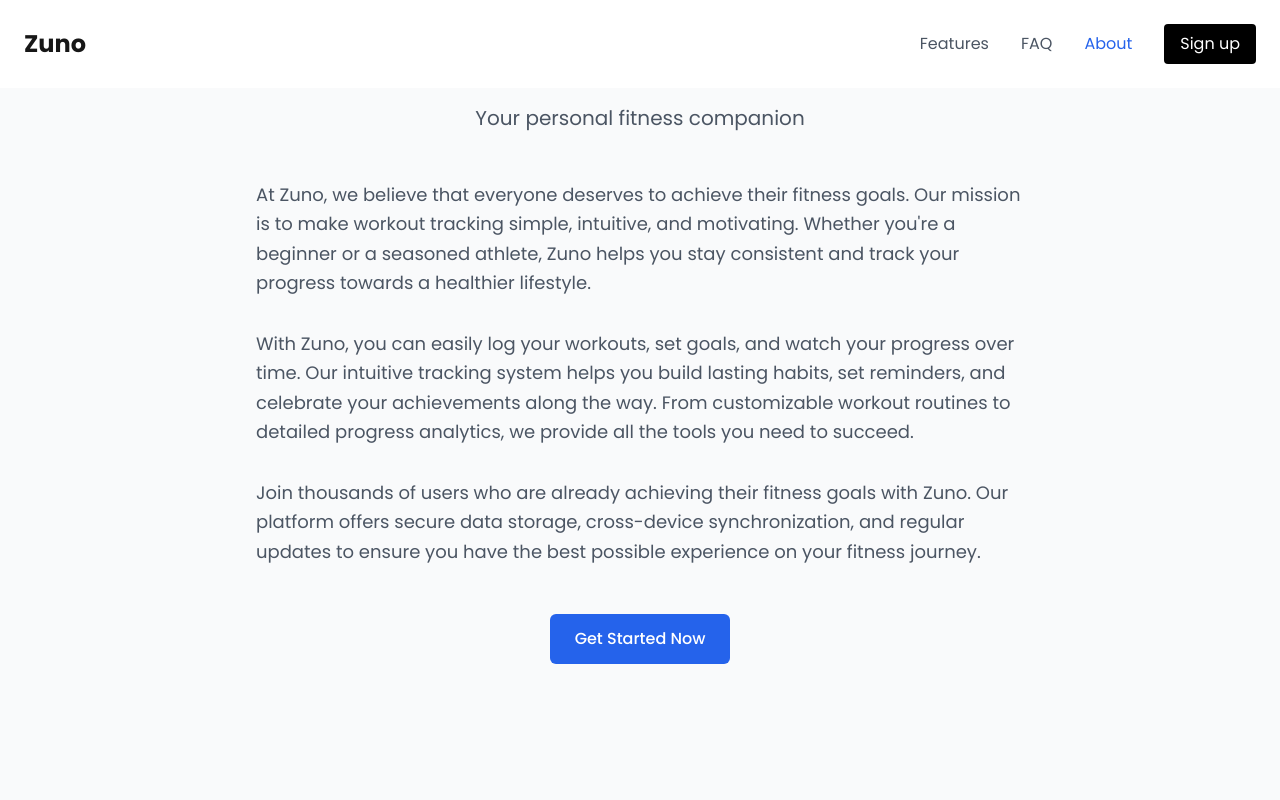
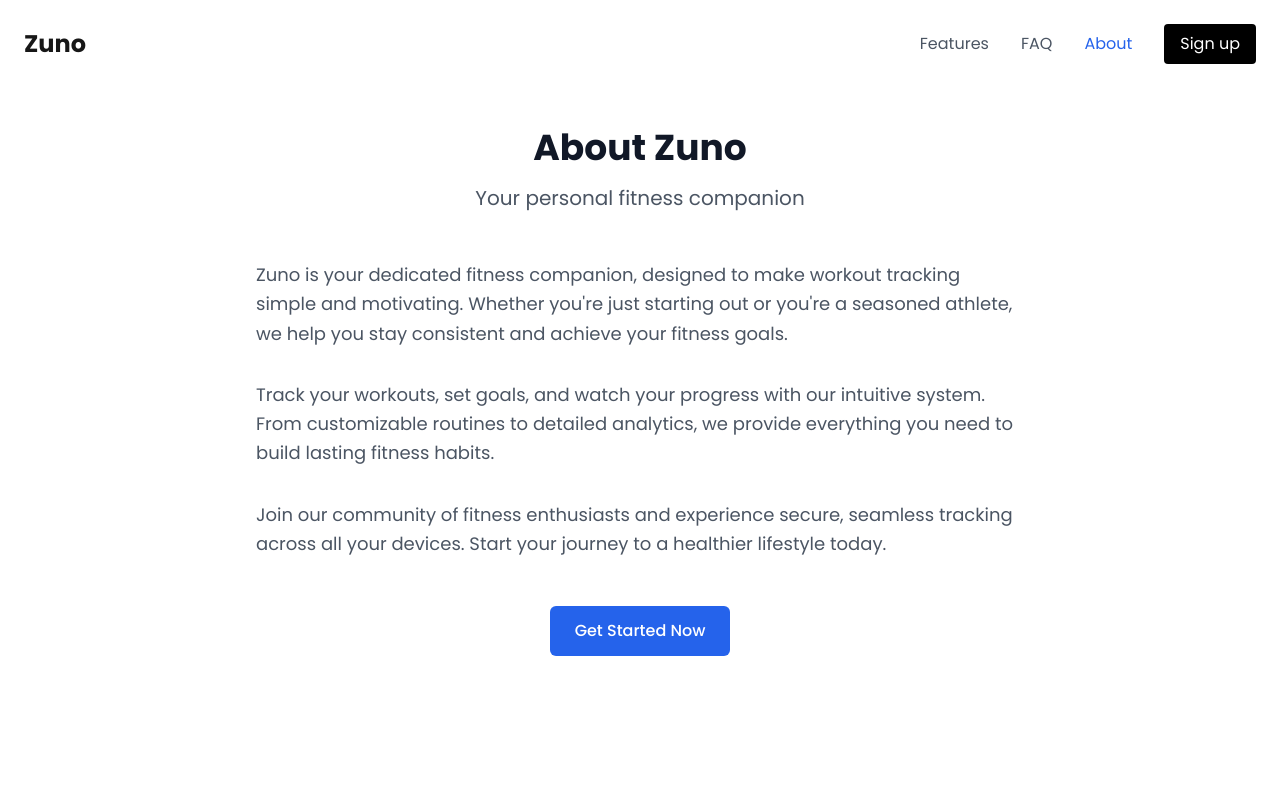
Before and after one commit to gyimadu/habit-tracker, a Next.js app: page /about in a window 1280 px wide. Shown: the top 800 px of the page. Built offline with nearby package versions, Linux system fonts and the light colour scheme; no server answers.

Commit message:
updated aboubt page

```diff
--- a/src/app/about/page.tsx
+++ b/src/app/about/page.tsx
@@ -8,7 +8,7 @@ const About = () => {
   return (
     <div>
       <NavBar />
-      <div className="min-h-screen bg-gray-50 py-12 px-4 sm:px-6 lg:px-8">
+      <div className="min-h-screen py-32 px-8 md:px-8">
         <div className="max-w-3xl mx-auto">
           <div className="text-center mb-12">
             <h1 className="text-4xl font-bold text-gray-900 mb-4">About Zuno</h1>
@@ -19,15 +19,15 @@ const About = () => {
 
           <div className="space-y-8 text-gray-600">
             <p className="text-lg leading-relaxed">
-              At Zuno, we believe that everyone deserves to achieve their fitness goals. Our mission is to make workout tracking simple, intuitive, and motivating. Whether you&apos;re a beginner or a seasoned athlete, Zuno helps you stay consistent and track your progress towards a healthier lifestyle.
+              Zuno is your dedicated fitness companion, designed to make workout tracking simple and motivating. Whether you&apos;re just starting out or you&apos;re a seasoned athlete, we help you stay consistent and achieve your fitness goals.
             </p>
 
             <p className="text-lg leading-relaxed">
-              With Zuno, you can easily log your workouts, set goals, and watch your progress over time. Our intuitive tracking system helps you build lasting habits, set reminders, and celebrate your achievements along the way. From customizable workout routines to detailed progress analytics, we provide all the tools you need to succeed.
+              Track your workouts, set goals, and watch your progress with our intuitive system. From customizable routines to detailed analytics, we provide everything you need to build lasting fitness habits.
             </p>
 
             <p className="text-lg leading-relaxed">
-              Join thousands of users who are already achieving their fitness goals with Zuno. Our platform offers secure data storage, cross-device synchronization, and regular updates to ensure you have the best possible experience on your fitness journey.
+              Join our community of fitness enthusiasts and experience secure, seamless tracking across all your devices. Start your journey to a healthier lifestyle today.
             </p>
           </div>
 
```
